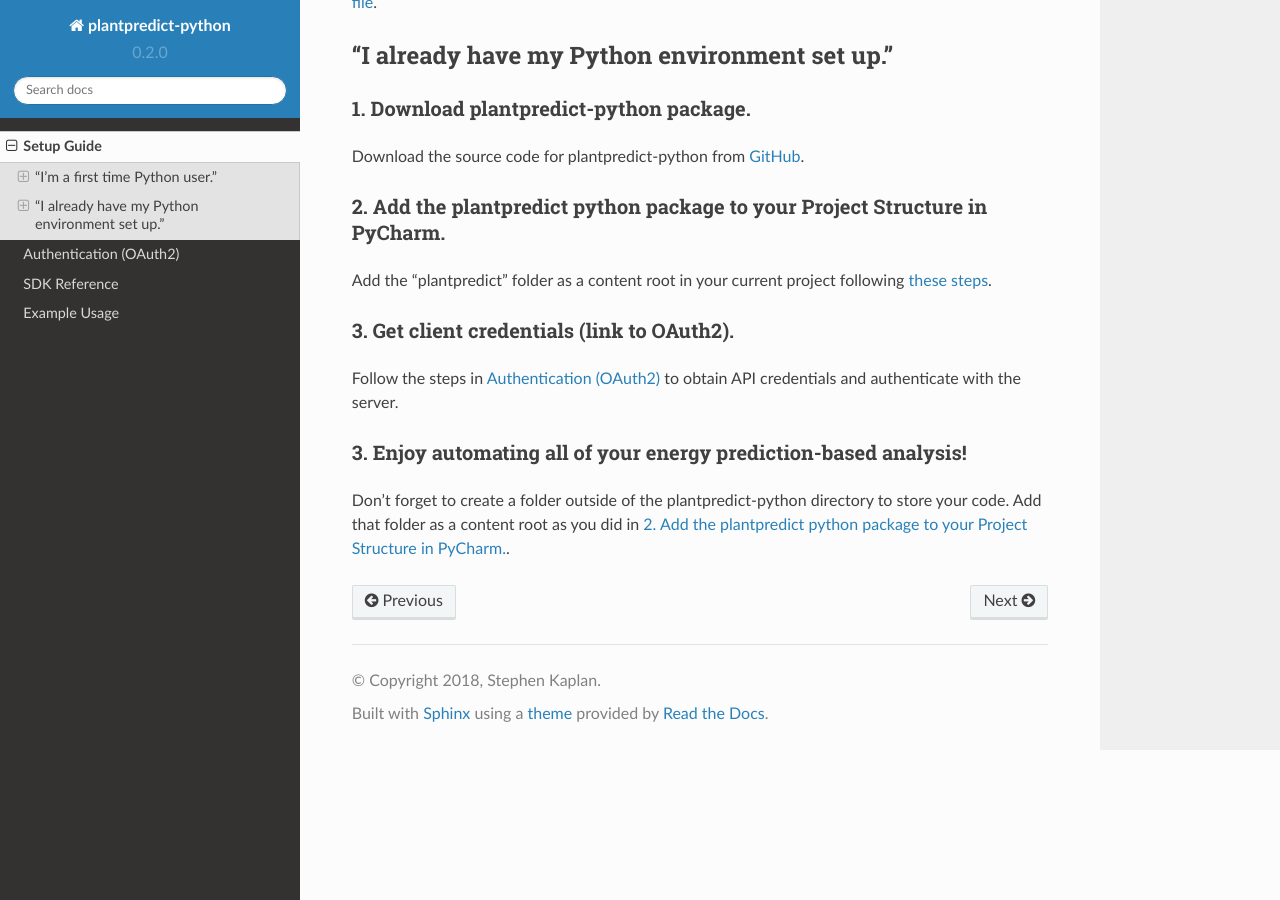
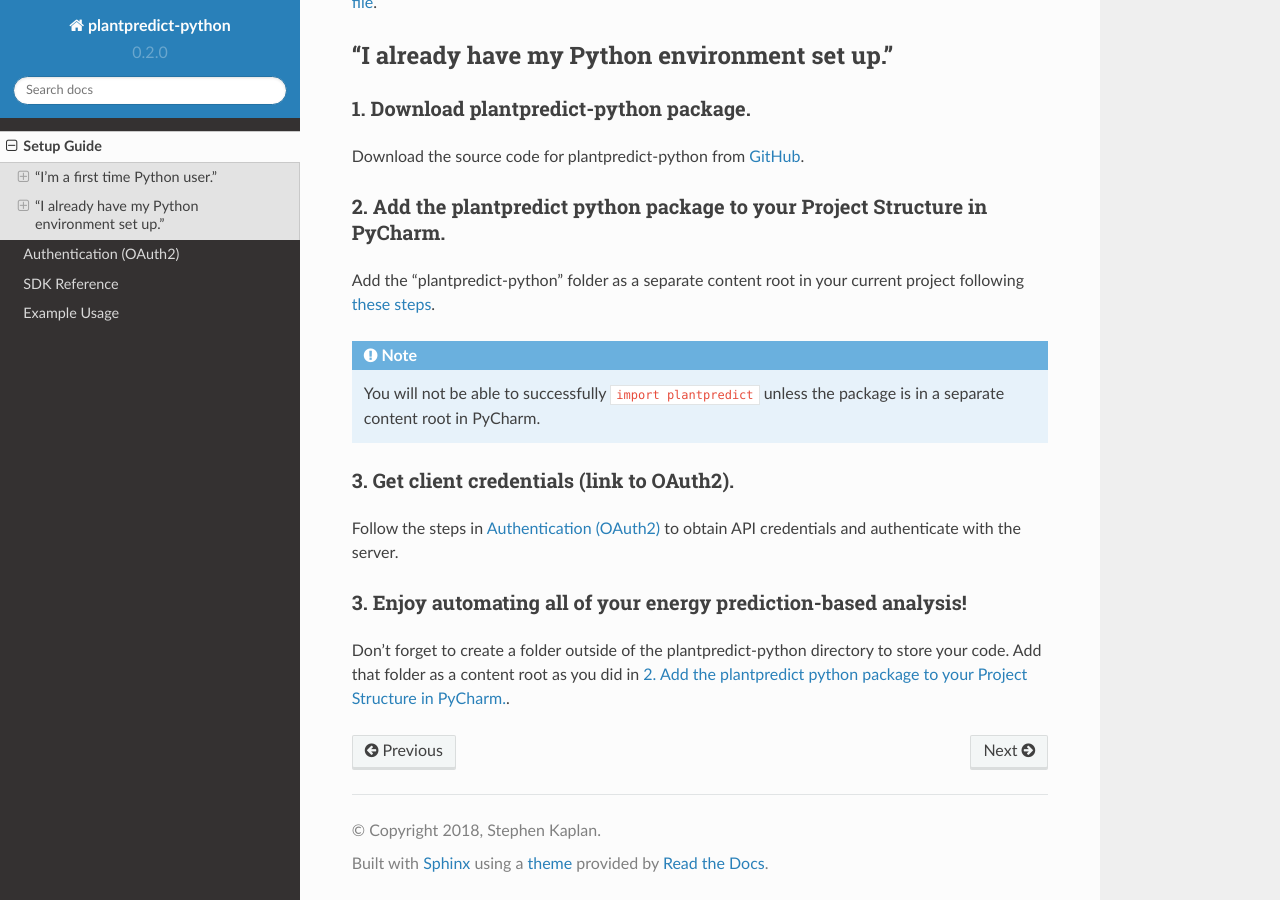
Before and after one commit to adriesse/plantpredict-python, a Sphinx documentation site: the page built from docs/setup_guide.rst, in a window 1280 px wide and 900 px high, scrolled down 980 px. Built offline with Sphinx 7.4.7 and the Read the Docs theme 2.0.0, drawn with Linux system fonts in a browser that asks for light colours.

Commit message:
added clarity to setup documentation (users were not seeing that they needed to add plantpredict-python folder as a separate content root in PyCharm); fixed #14

```diff
--- a/docs/setup_guide.rst
+++ b/docs/setup_guide.rst
@@ -55,9 +55,12 @@ Download the source code for plantpredict-python from `GitHub <https://github.co
 2. Add the plantpredict python package to your Project Structure in PyCharm.
 ^^^^^^^^^^^^^^^^^^^^^^^^^^^^^^^^^^^^^^^^^^^^^^^^^^^^^^^^^^^^^^^^^^^^^^^^^^^^
 
-Add the "plantpredict" folder as a content root in your current project following
+Add the "plantpredict-python" folder as a separate content root in your current project following
 `these steps <https://www.jetbrains.com/help/pycharm/configuring-content-roots.html#create-content-root>`_.
 
+.. note::
+
+    You will not be able to successfully :code:`import plantpredict` unless the package is in a separate content root in PyCharm.
 
 3. Get client credentials (link to OAuth2).
 ^^^^^^^^^^^^^^^^^^^^^^^^^^^^^^^^^^^^^^^^^^^^
```
